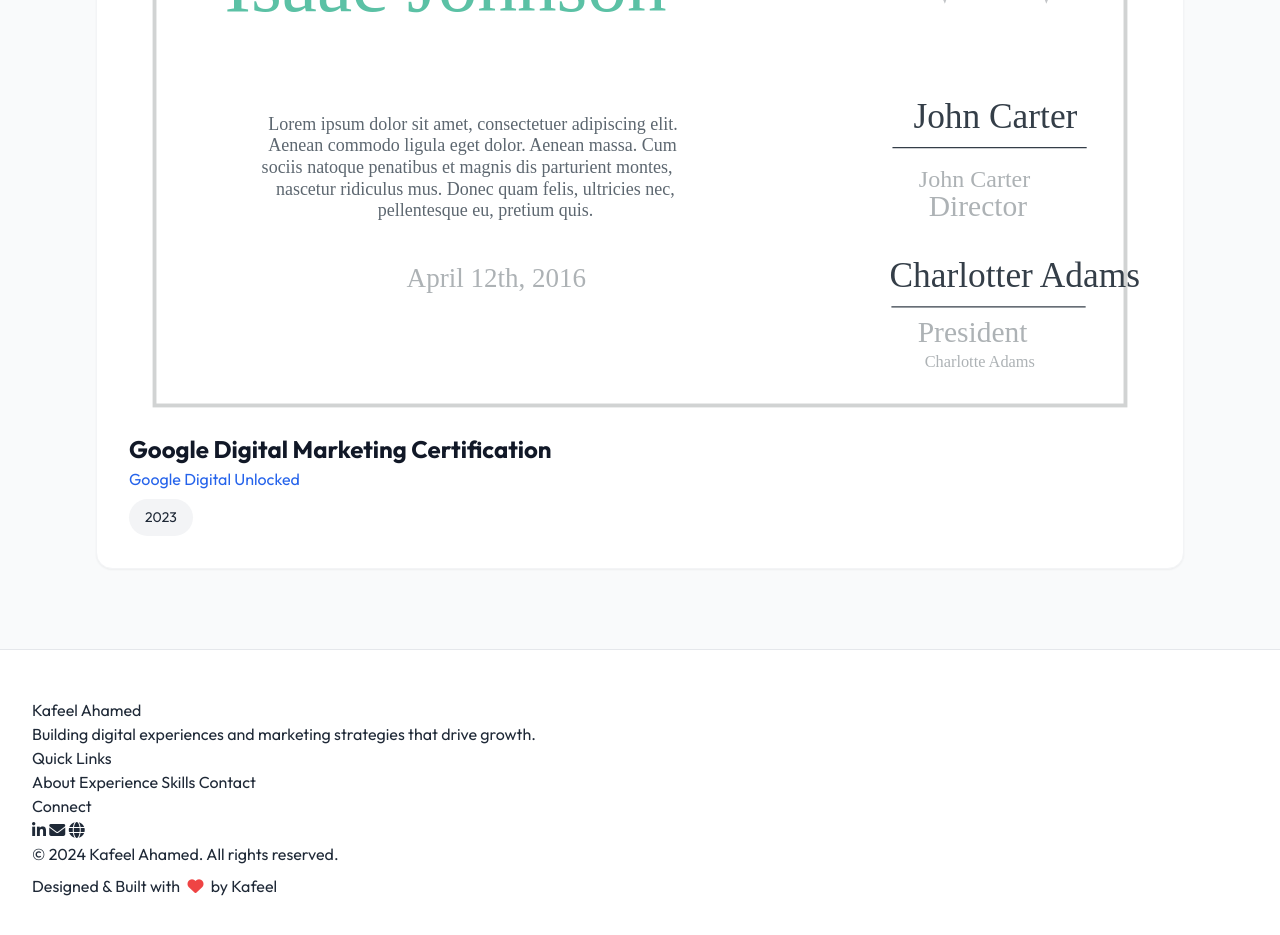
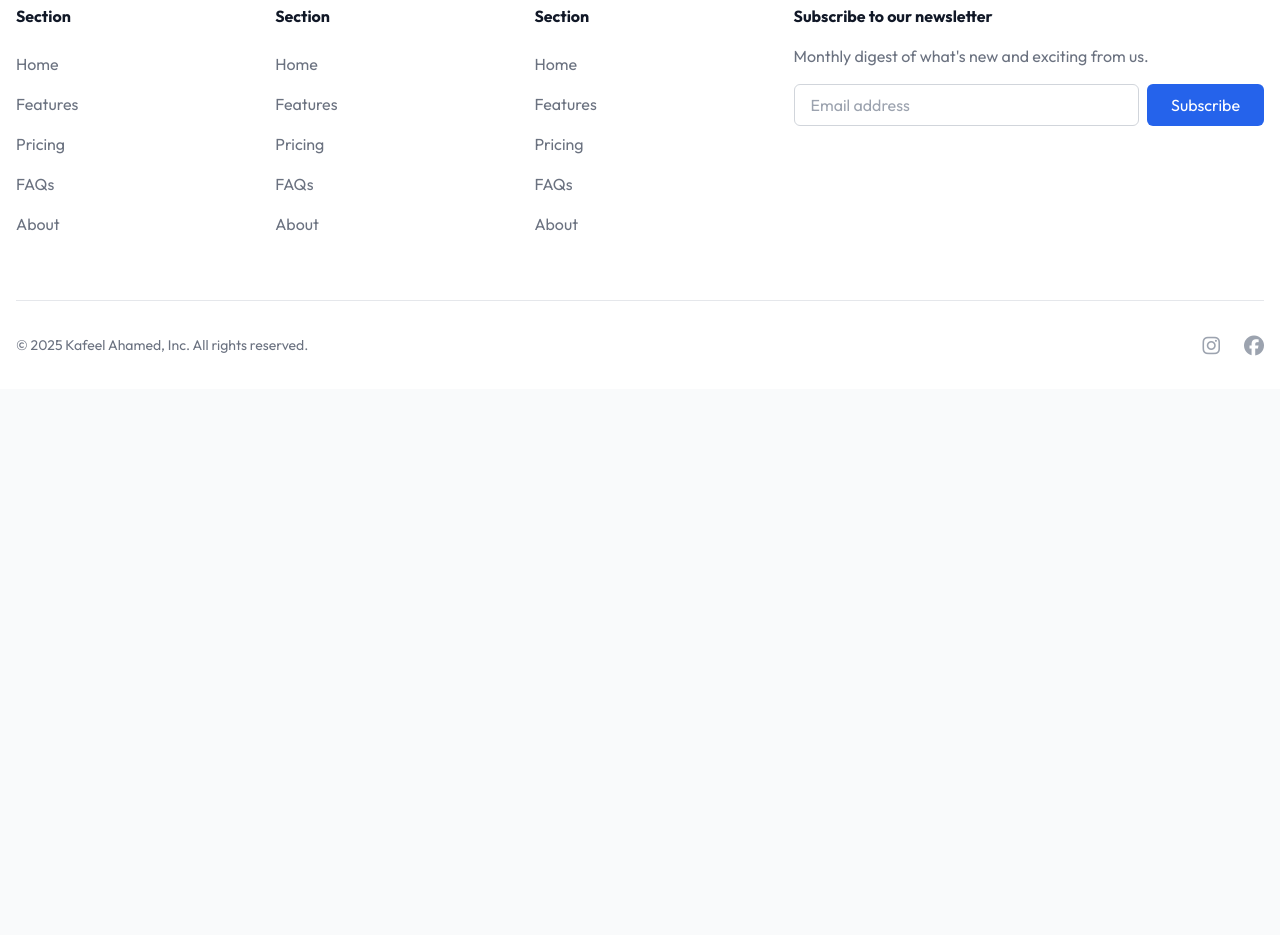
Before and after one commit to karlekartier/kafeel, a plain HTML site: page index.html in a window 1280 px wide. Shown: the part 3876-4811 px from the top of the page. After the commit the page ends 4265 px from the top, so only its background shows below. Drawn offline with nearby package versions, Linux system fonts and the light colour scheme.

Commit message:
fgrgrhhrhrthrth

```diff
--- a/index.html
+++ b/index.html
@@ -349,7 +349,8 @@
                     <!-- Certification -->
                     <div class="experience-card">
                         <div class="certification-content">
-                            <img src="assets/svg/841315.svg" alt="Google Certification" class="certification-img">
+                            <img src="assets/svg/841315.svg" alt="Google Certification"
+                                class="w-16 h-16 object-contain mb-4">
                             <div>
                                 <h3 class="experience-role">Google Digital Marketing Certification</h3>
                                 <p class="experience-company">Google Digital Unlocked</p>
@@ -364,58 +365,106 @@
         </section>
 
         <!-- Footer -->
-        <footer class="footer-section">
-            <div class="container">
-                <div class="footer-grid">
-                    <!-- Brand Col -->
-                    <div class="footer-brand">
-                        <h3>Kafeel Ahamed</h3>
-                        <p class="footer-desc">Building digital experiences and marketing strategies that drive growth.
-                        </p>
+        <footer class="bg-white dark:bg-gray-900 border-t border-gray-200 dark:border-gray-800 pt-16 pb-8">
+            <div class="container px-4 mx-auto">
+                <div class="grid grid-cols-1 md:grid-cols-5 gap-12 mb-16">
+                    <!-- Section 1 -->
+                    <div>
+                        <h4 class="font-bold text-gray-900 dark:text-white mb-6">Section</h4>
+                        <ul class="space-y-4">
+                            <li><a href="#"
+                                    class="text-gray-500 hover:text-blue-600 dark:text-gray-400 dark:hover:text-white transition-colors">Home</a>
+                            </li>
+                            <li><a href="#"
+                                    class="text-gray-500 hover:text-blue-600 dark:text-gray-400 dark:hover:text-white transition-colors">Features</a>
+                            </li>
+                            <li><a href="#"
+                                    class="text-gray-500 hover:text-blue-600 dark:text-gray-400 dark:hover:text-white transition-colors">Pricing</a>
+                            </li>
+                            <li><a href="#"
+                                    class="text-gray-500 hover:text-blue-600 dark:text-gray-400 dark:hover:text-white transition-colors">FAQs</a>
+                            </li>
+                            <li><a href="#"
+                                    class="text-gray-500 hover:text-blue-600 dark:text-gray-400 dark:hover:text-white transition-colors">About</a>
+                            </li>
+                        </ul>
+                    </div>
+                    <!-- Section 2 -->
+                    <div>
+                        <h4 class="font-bold text-gray-900 dark:text-white mb-6">Section</h4>
+                        <ul class="space-y-4">
+                            <li><a href="#"
+                                    class="text-gray-500 hover:text-blue-600 dark:text-gray-400 dark:hover:text-white transition-colors">Home</a>
+                            </li>
+                            <li><a href="#"
+                                    class="text-gray-500 hover:text-blue-600 dark:text-gray-400 dark:hover:text-white transition-colors">Features</a>
+                            </li>
+                            <li><a href="#"
+                                    class="text-gray-500 hover:text-blue-600 dark:text-gray-400 dark:hover:text-white transition-colors">Pricing</a>
+                            </li>
+                            <li><a href="#"
+                                    class="text-gray-500 hover:text-blue-600 dark:text-gray-400 dark:hover:text-white transition-colors">FAQs</a>
+                            </li>
+                            <li><a href="#"
+                                    class="text-gray-500 hover:text-blue-600 dark:text-gray-400 dark:hover:text-white transition-colors">About</a>
+                            </li>
+                        </ul>
+                    </div>
+                    <!-- Section 3 -->
+                    <div>
+                        <h4 class="font-bold text-gray-900 dark:text-white mb-6">Section</h4>
+                        <ul class="space-y-4">
+                            <li><a href="#"
+                                    class="text-gray-500 hover:text-blue-600 dark:text-gray-400 dark:hover:text-white transition-colors">Home</a>
+                            </li>
+                            <li><a href="#"
+                                    class="text-gray-500 hover:text-blue-600 dark:text-gray-400 dark:hover:text-white transition-colors">Features</a>
+                            </li>
+                            <li><a href="#"
+                                    class="text-gray-500 hover:text-blue-600 dark:text-gray-400 dark:hover:text-white transition-colors">Pricing</a>
+                            </li>
+                            <li><a href="#"
+                                    class="text-gray-500 hover:text-blue-600 dark:text-gray-400 dark:hover:text-white transition-colors">FAQs</a>
+                            </li>
+                            <li><a href="#"
+                                    class="text-gray-500 hover:text-blue-600 dark:text-gray-400 dark:hover:text-white transition-colors">About</a>
+                            </li>
+                        </ul>
                     </div>
 
-                    <!-- Quick Links -->
-                    <div>
-                        <h4 class="footer-heading">Quick Links</h4>
-                        <div class="footer-links-col">
-                            <a href="#about" class="footer-link">About</a>
-                            <a href="#experience" class="footer-link">Experience</a>
-                            <a href="#skills" class="footer-link">Skills</a>
-                            <a href="contact.html" class="footer-link">Contact</a>
-                        </div>
-                    </div>
-
-                    <!-- Connect -->
-                    <div>
-                        <h4 class="footer-heading">Connect</h4>
-                        <div class="footer-social-icons">
-                            <a href="https://www.linkedin.com/in/kafeel-ahamed-561313282" target="_blank"
-                                class="footer-social-btn">
-                                <i class="fab fa-linkedin-in"></i>
-                            </a>
-                            <a href="mailto:kafeelahamed444@gmail.com" class="footer-social-btn">
-                                <i class="fas fa-envelope"></i>
-                            </a>
-                            <a href="https://www.kafeelahamed.com" target="_blank" class="footer-social-btn">
-                                <i class="fas fa-globe"></i>
-                            </a>
-                        </div>
+                    <!-- Newsletter -->
+                    <div class="col-span-1 md:col-span-2">
+                        <h4 class="font-bold text-gray-900 dark:text-white mb-4">Subscribe to our newsletter</h4>
+                        <p class="text-gray-500 dark:text-gray-400 mb-4">Monthly digest of what's new and exciting from
+                            us.</p>
+                        <form class="flex flex-col sm:flex-row gap-2">
+                            <input type="email" placeholder="Email address"
+                                class="flex-1 px-4 py-2 border border-gray-300 dark:border-gray-700 rounded-md focus:outline-none focus:ring-2 focus:ring-blue-500 dark:bg-gray-800 dark:text-white">
+                            <button type="button"
+                                class="px-6 py-2 bg-blue-600 text-white font-medium rounded-md hover:bg-blue-700 transition-colors">Subscribe</button>
+                        </form>
                     </div>
                 </div>
 
-                <div class="footer-bottom">
-                    <p>
-                        &copy; 2024 Kafeel Ahamed. All rights reserved.
-                    </p>
-                    <p style="margin-top: 0.5rem;">
-                        Designed & Built with <i class="fas fa-heart" style="color: #ef4444; margin: 0 0.25rem;"></i> by
-                        Kafeel
-                    </p>
+                <div
+                    class="border-t border-gray-200 dark:border-gray-800 pt-8 flex flex-col md:flex-row justify-between items-center">
+                    <p class="text-gray-500 dark:text-gray-400 text-sm mb-4 md:mb-0">&copy; 2025 Kafeel Ahamed, Inc. All
+                        rights reserved.</p>
+                    <div class="flex space-x-6">
+                        <a href="https://www.instagram.com"
+                            class="text-gray-400 hover:text-gray-500 dark:hover:text-gray-300">
+                            <i class="fab fa-instagram fa-lg"></i>
+                        </a>
+                        <a href="https://www.facebook.com"
+                            class="text-gray-400 hover:text-gray-500 dark:hover:text-gray-300">
+                            <i class="fab fa-facebook fa-lg"></i>
+                        </a>
+                    </div>
                 </div>
             </div>
-
             <!-- Back to Top Button -->
-            <button id="back-to-top" class="back-to-top">
+            <button id="back-to-top"
+                class="back-to-top hidden fixed bottom-8 right-8 bg-blue-600 hover:bg-blue-700 text-white w-12 h-12 flex items-center justify-center rounded-full shadow-lg transition-all z-50 animate-bounce">
                 <i class="fas fa-arrow-up"></i>
             </button>
         </footer>
```
